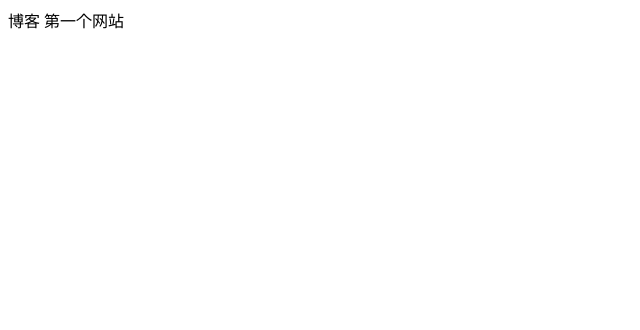
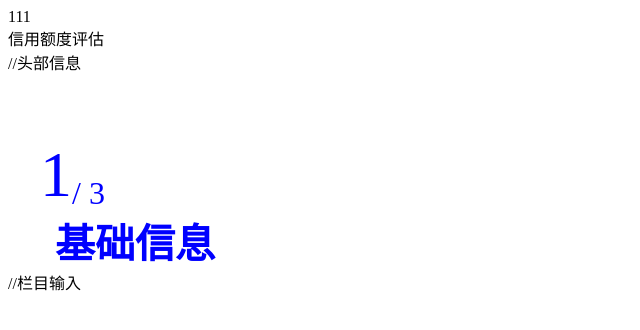
Before and after one commit to JsonFeng11/pyjf, a plain HTML site: page index.html in a window 1280 px wide. Shown: the whole page, without its empty margins (0-640 px from the left). Drawn offline with Linux system fonts and the light colour scheme.

Commit message:
第一页

```diff
--- /dev/null
+++ b/index.css
@@ -0,0 +1,42 @@
+.bgView {
+    background-color: white;
+    width: 100%;
+    height: 100%;
+    /* background-color: gray;   */
+    display: flex;
+    flex-direction: column;
+}
+
+.headerView {
+    margin-top: 64px;
+    margin-left: 32px;
+    display: flex;
+    flex-direction: column;
+
+}
+.numbView {
+    display: flex;
+    flex-direction: row;
+    /* background-color: yellow; */
+}
+.bigNum {
+    font-size: 64px;
+    color: blue;
+
+    /* background-color: blue; */
+}
+
+.defnum {
+    margin-top: 32px;
+    font-size: 32px;
+    align-content: flex-end;
+    justify-content: flex-end;
+    color: blue;
+}
+
+.titleDes {
+    font-weight: 600;
+    font-size: 40px;
+    margin-left: 15px;
+    color: blue;
+}
--- a/index.html
+++ b/index.html
@@ -1,10 +1,28 @@
 <!DOCTYPE html>
 <html lang="en>
+
     <head>
             <meta charset="UTF-8">
-            <titile>博客</title>
+            <!-- <style type="text/css" href="index.css"></style> -->
+            <link rel="stylesheet" href="index.css" type="text/css" >
+            <titile>111</title>
     </head>
     <body>
-    第一个网站
+        <nav>信用额度评估</nav>
+    <div class="bgView">
+        //头部信息
+        <div class="headerView">
+            <div class="numbView">
+                <div class="bigNum">1</div>
+                <div class="defnum">/ 3</div>
+            </div>
+            <div class="titleDes">基础信息</div>
+        </div>
+        //栏目输入
+        <div class="coumCell">
+            <div class="sepLine"></div>
+            <div class=""></div>
+        </div>
+    </div>
     </body>
 </html>
```
